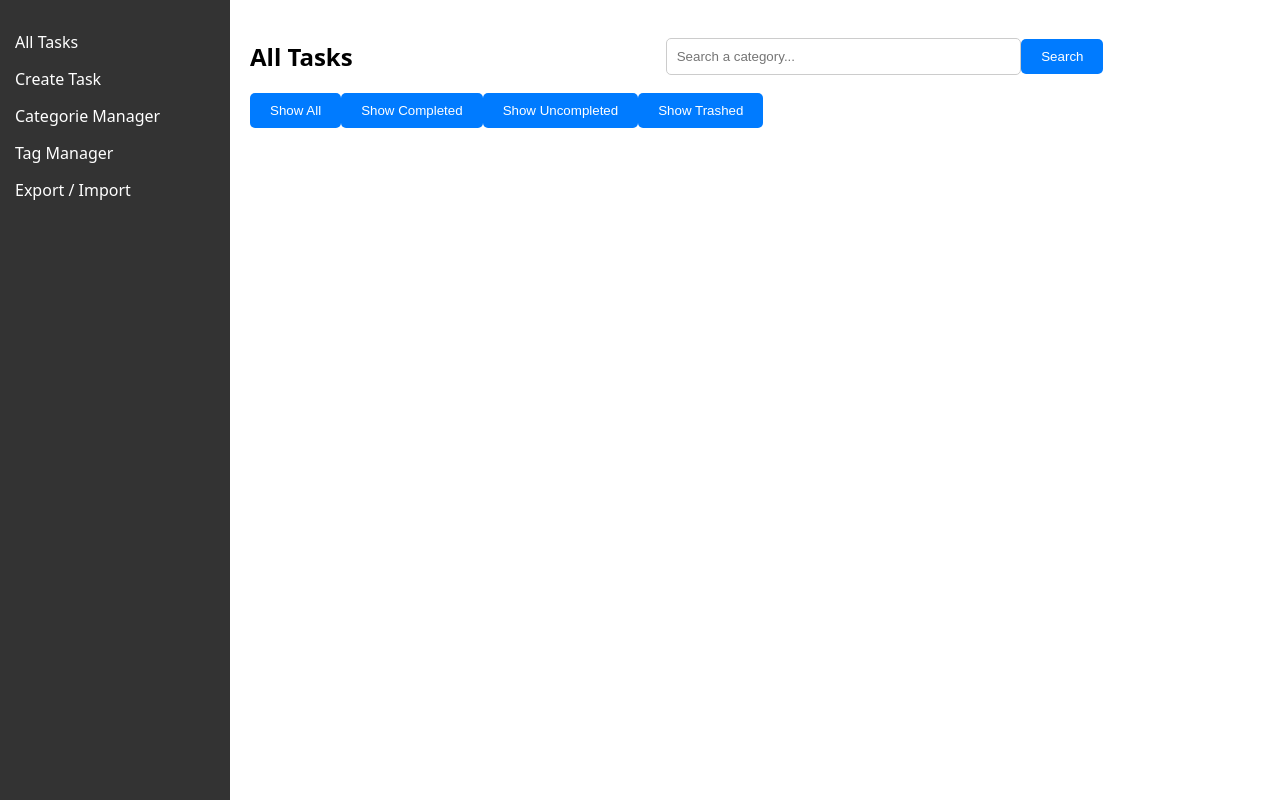
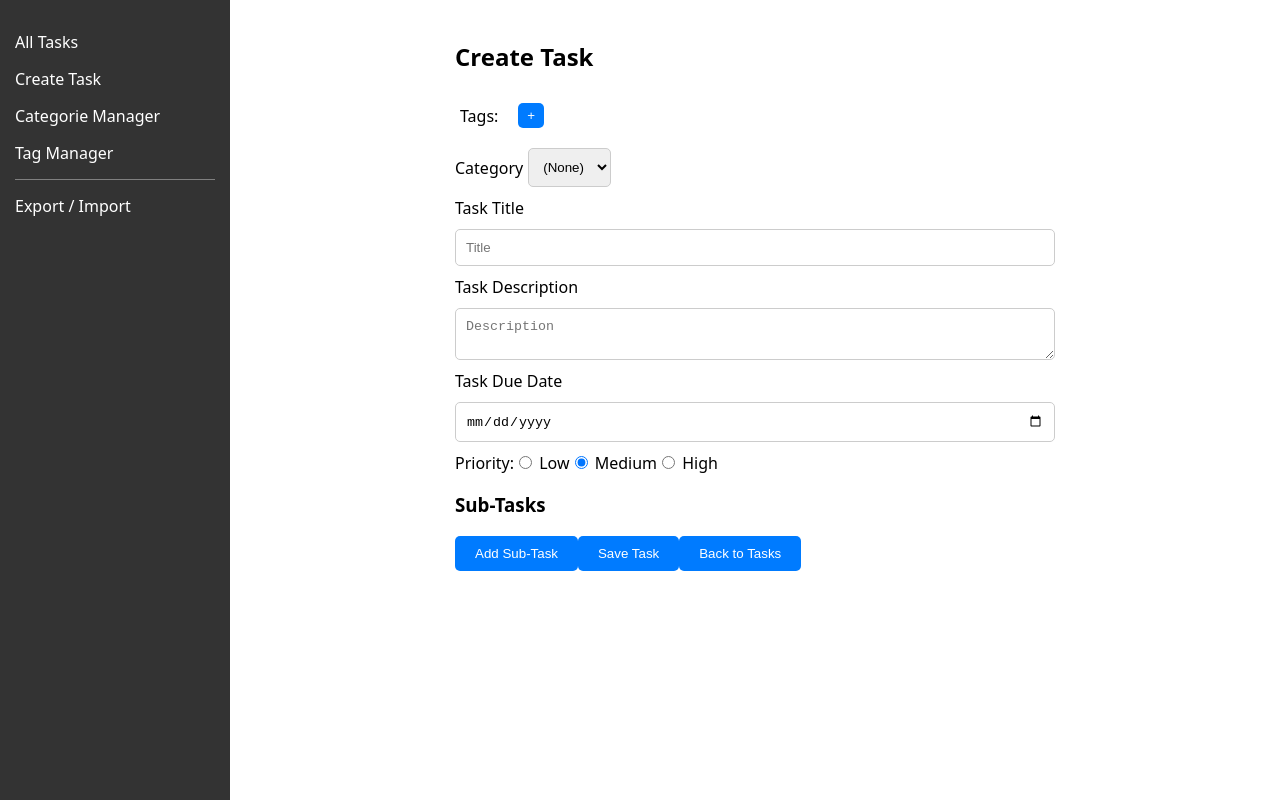
Before and after one commit to alex-uol/cm2020-todo, a React app: page /task in a window 1280 px wide. Built offline with nearby package versions, Linux system fonts and the light colour scheme.

Commit message:
added routing feature

```diff
--- a/package.json
+++ b/package.json
@@ -20,5 +20,8 @@
     "webpack": "^5.93.0",
     "webpack-cli": "^5.1.4",
     "webpack-dev-server": "^5.0.4"
+  },
+  "devDependencies": {
+    "react-router-dom": "^6.26.1"
   }
 }
--- a/public/styles.css
+++ b/public/styles.css
@@ -36,16 +36,21 @@ body, html {
     cursor: pointer;
 }
 
-.navbar ul li:hover {
+.navbar ul li a {
+	text-decoration: none;
+	color: white;
+}
+
+.navbar ul li a:hover {
     text-decoration: underline;
 }
-
 
 .main-content {
     flex-grow: 1;
     padding: 20px;
 	height: 100vh;
 	overflow: auto;
+}
 
 .navbar .divider {
 	height: 1px;
@@ -152,11 +157,6 @@ button:hover {
 {
 	display: grid;
 	grid-column: 100%;
-}
-
-.category-et-tags-container div
-{
-
 }
 
 .category-et-tags-container div select
--- a/src/App.js
+++ b/src/App.js
@@ -7,13 +7,15 @@ import { CategoryManager } from './CategoryManager';
 import { Status, Task } from './Task';
 import { Category, Tag } from './Category';
 import { TagManager } from './TagManager.js';
-
 import DataManagement from './DataManagement'
+import { BrowserRouter, Routes, Route } from 'react-router-dom';
+import { Layout } from './Layout.js';
 
 
 function App() {
   const [tasks, setTasks] = useState([]);
   const [selectedTaskId, setSelectedTaskId] = useState(null);
+  /**@deprecated use useNavigate to navigate to another page*/
   const [context, setContext] = useState('list');
   const [filterStatus, setFilterStatus] = useState('all');
   const [categories, setCategories] = useState([]);
@@ -46,12 +48,12 @@ function App() {
       cat = {...cat, tasks: [...cat.tasks, task.id]};
       updateCategory(cat);
     }
-    setContext('list');
+    //setContext('list');
   };
 
   const selectTask = (id) => {
     setSelectedTaskId(id);
-    setContext('detail');
+    //setContext('detail');
   };
 
   const saveTask = (updatedTask) => {
@@ -181,10 +183,10 @@ function App() {
   }
 
   return (
-    <div className="app">
-      <NavBar setContext={setContext} />
-      <div className="main-content">
-        {context === 'list' && (
+    <BrowserRouter>
+      <Routes>
+        <Route path="/" element={<Layout/>}>
+          <Route index element={
             <TaskList
               tasks={tasks}
               selectTask={selectTask}
@@ -197,43 +199,40 @@ function App() {
               categories={categories}
               tags={tags}
             />
-        )}
-        {(context === 'create' || (context === 'detail' && selectedTask)) && (
+          }/>
+          <Route path="/task" element={
             <TaskDetailForm
-            task={context === 'create' ? null : selectedTask}
+              task={selectedTask? selectedTask : null /*context === 'create' ? null : selectedTask*/}
               addTask={addTask}
               saveTask={saveTask}
               markComplete={markComplete}
-            goBack={(hasChanges) => {
-              if (hasChanges) {
-                alert('Please save changes before leaving.');
-              } else {
-                setContext('list');
-              }
-            }}
               categories={categories}
               tags={tags}
+              setSelectedTaskId={setSelectedTaskId}
             />
-        )}
-        {context === 'categorieManager' && (
+          }/>
+          <Route path="/categorieManager" element={
             <CategoryManager
               categories={categories}
               updateCategory={updateCategory}
               createCategory={createCategory}
               deleteCategory={deleteCategory}
             />
-        )}
-        {context === 'tagManager' && (
+          }/>
+          <Route path="/tagManager" element={
             <TagManager
               tags={tags}
               updateTag={updateTag}
               createTag={createTag}
               deleteTag={deleteTag}
             />
-        )}
-        {context === "dataManagement" && <DataManagement onImport={loadData} />}
-      </div>
-    </div>
+          }/>
+          <Route path="/dataManagement" element={
+            <DataManagement onImport={loadData} />
+          }/>
+        </Route>
+      </Routes>
+    </BrowserRouter>
   );
 }
 
--- /dev/null
+++ b/src/Layout.js
@@ -0,0 +1,35 @@
+import React from 'react';
+import { Outlet, Link } from "react-router-dom";
+
+/** Returns a layout template, replaces NavBar
+ * @returns {React.JSX.Element}
+ */
+export const Layout = () => {
+  return (
+    <div className="app">
+      <nav className="navbar">
+        <ul>
+          <li>
+            <Link to="/">All Tasks</Link>
+          </li>
+          <li>
+            <Link to="/task">Create Task</Link>
+          </li>
+          <li>
+            <Link to="/categorieManager">Categorie Manager</Link>
+          </li>
+          <li>
+            <Link to="/tagManager">Tag Manager</Link>
+          </li>
+          <li className="divider"></li>
+          <li>
+            <Link to="/dataManagement">Export / Import</Link>
+          </li>
+        </ul>
+      </nav>
+      <div className="main-content">
+        <Outlet />
+      </div>
+    </div>
+  )
+}
--- a/src/NavBar.js
+++ b/src/NavBar.js
@@ -1,5 +1,11 @@
 import React from 'react';
 
+/** NavBar is replaced by Layout in order to add routing feature
+ * @deprecated
+ * @param {object} param0
+ * @param {string} param0.setContext
+ * @returns {React.JSX.Element}
+ */
 function NavBar({ setContext }) {
   return (
     <nav className="navbar">
--- a/src/TaskDetailForm.js
+++ b/src/TaskDetailForm.js
@@ -1,6 +1,7 @@
 import React, { useState, useEffect } from 'react';
 import { Task, SubTask, Priority } from './Task';
 import { Category, Tag } from './Category';
+import { useNavigate } from 'react-router-dom';
 
 /**draw task detail form
  * @param {Object} param0
@@ -13,7 +14,7 @@ import { Category, Tag } from './Category';
  * @param {Tag[]} param0.tags list of all tags
  * @returns {React.JSX.Element}
  */
-function TaskDetailForm({ task, addTask, saveTask, markComplete, goBack, categories, tags }) {
+function TaskDetailForm({ task, addTask, saveTask, markComplete, categories, tags, setSelectedTaskId }) {
   const initialTaskState = new Task();
   /*const initialTaskState = {
     title: '',
@@ -28,6 +29,7 @@ function TaskDetailForm({ task, addTask, saveTask, markComplete, goBack, categor
   const [currentTask, setCurrentTask] = useState(task || initialTaskState);
   const [hasChanges, setHasChanges] = useState(false);
   const [drawTagSelector, setDrawTagSelector] = useState(false);
+  const navigate = useNavigate();
 
   useEffect(() => {
     if (task) {
@@ -73,11 +75,21 @@ function TaskDetailForm({ task, addTask, saveTask, markComplete, goBack, categor
       addTask({ ...currentTask, id: Date.now() });
     }
     setHasChanges(false);
+    goBack();
   };
 
   const handleMarkComplete = () => {
     markComplete(currentTask.id);
   };
+
+  const goBack = () => {
+    if (hasChanges) {
+      alert('Please save changes before leaving.');
+    } else {
+      setSelectedTaskId(null);
+      navigate("/");
+    }
+  }
 
   const removeTag = (e) => {
     setCurrentTask({...currentTask, tags : currentTask.tags.filter(n=>n != e.target.value)});
@@ -135,8 +147,8 @@ function TaskDetailForm({ task, addTask, saveTask, markComplete, goBack, categor
     function drawNewTagButton()
     {
       return (
-        <div>
-          <button key={-1} onClick={()=>setDrawTagSelector(true)}>+</button>
+        <div key={-1}>
+          <button onClick={()=>setDrawTagSelector(true)}>+</button>
         </div>
       )
     }
@@ -159,7 +171,7 @@ function TaskDetailForm({ task, addTask, saveTask, markComplete, goBack, categor
 
     let jsx = [];
 
-    jsx.push(<div>Tags:</div>)
+    jsx.push(<div key={-2}>Tags:</div>)
     jsx.push(drawTagSelector? drawSelector() : drawNewTagButton());
 
     for (let i = 0; i < currentTask.tags.length; i++)
--- a/src/TaskList.js
+++ b/src/TaskList.js
@@ -1,6 +1,7 @@
 import React, { useState }  from 'react';
 import { Status, Task } from './Task';
 import { Category, Tag } from './Category';
+import { useNavigate } from "react-router-dom";
 
 /**
  * @param {Object} param0
@@ -19,6 +20,7 @@ import { Category, Tag } from './Category';
 function TaskList({ tasks, selectTask, moveToTrash, markComplete, restoreTask, deleteTaskPermanently, filterStatus, setFilterStatus, categories, tags }) {
   const [searchValue, setSearchValue] = useState("");
   const [isSearching, setIsSeaching] = useState(false);
+  const navigate = useNavigate();
 
   /**now time for comparing with due date of tasks*/
   const today = new Date().toISOString().split('T')[0];
@@ -53,6 +55,8 @@ function TaskList({ tasks, selectTask, moveToTrash, markComplete, restoreTask, d
   });
 
   const heading = filterStatus === 'all' ? 'All Tasks' : filterStatus + ' Tasks';
+
+
 
   /**
    * @param {Task} task
@@ -89,9 +93,18 @@ function TaskList({ tasks, selectTask, moveToTrash, markComplete, restoreTask, d
       return jsx;
     }
 
+    const redirectToTask = () =>
+    {
+      if (task.status !== Status.trashed)
+      {
+        selectTask(task.id);
+        navigate("/task");
+      }
+    }
+
     return (
     <li className={getClassName()} key={task.id}>
-      <div onClick={() => task.status !== Status.trashed && selectTask(task.id)}>
+      <div onClick={redirectToTask}>
         <strong>{task.title}</strong> - {task.description}
         <div>Priority: {task.priority}</div>
         <div>Due Date: {task.dueDate ? task.dueDate : "Not yet set"} {task.dueDate ? (calculateRemainingTime(task.dueDate)) : ""}</div>
```
Also changed, not shown: 1 other file (tests, documents, lock files or other folders). Lines whose indentation alone changed are shown as unchanged.
